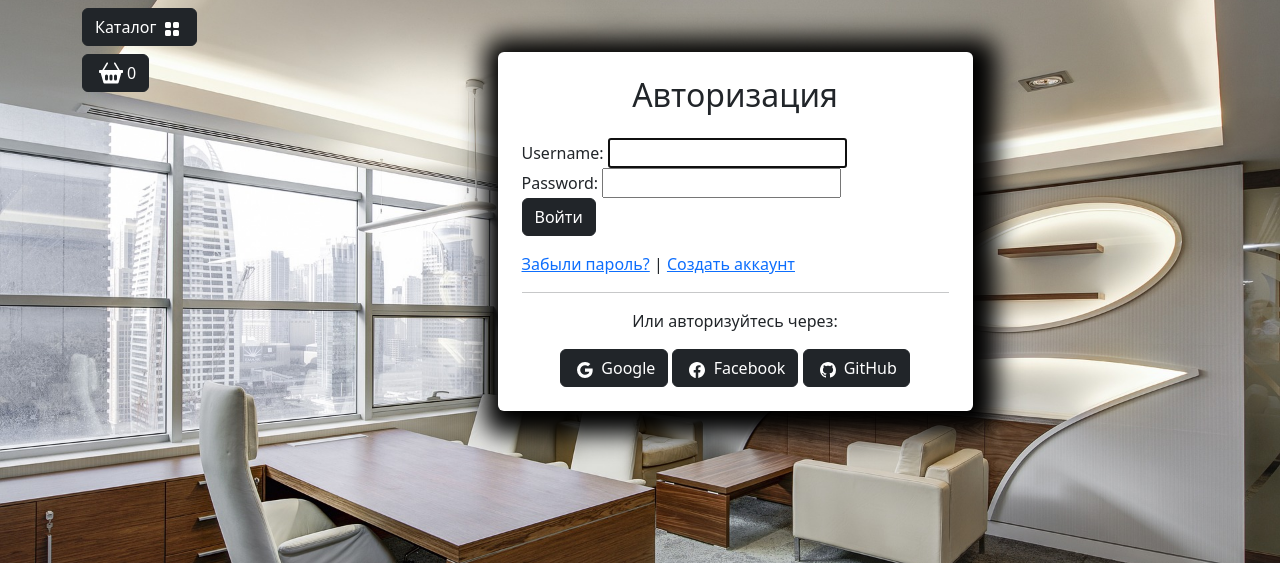
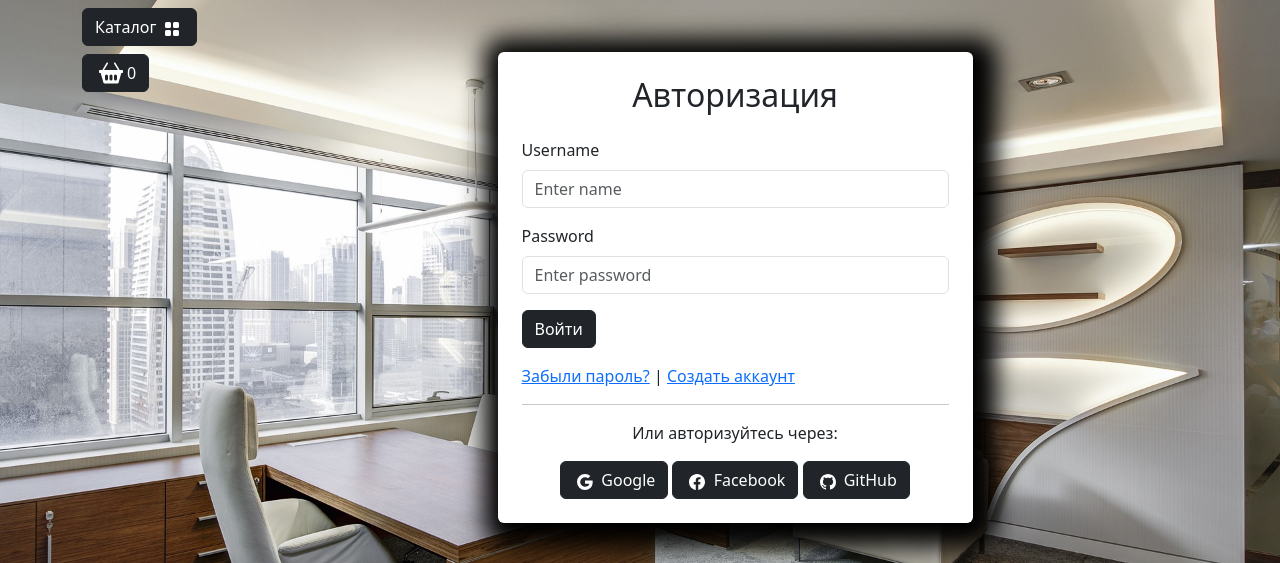
Before and after one commit to StefanCorporation/E-Furniture, a Django app: page /efurniture/users/login/ in a window 1280 px wide. Shown: the part 56-619 px from the top of the page. Run offline with Django 5.2, Linux system fonts and the light colour scheme; data comes from the database, SQL or seed files in the repository; some libraries are stand-ins or nearby versions.

Commit message:
Optinized forms in templates

```diff
--- a/src/users/forms.py
+++ b/src/users/forms.py
@@ -4,5 +4,9 @@ from django.contrib.auth.forms import AuthenticationForm
 from users.models import User
 
 class UserLoginForm(AuthenticationForm):
+    username = forms.CharField()
+    password = forms.CharField()
+
     class Meta:
         model = User
+        fields = ['username', 'password']
--- a/src/users/templates/users/login.html
+++ b/src/users/templates/users/login.html
@@ -10,7 +10,40 @@
                     <h2 class="text-center mb-4">Авторизация</h2>
                     <form action="{% url 'users:login' %}" method="post">
                         {% csrf_token %}
-                        {{ form }}
+
+                        <div class="mb-3">
+                            <label for="id_username" class="form-label">Username</label>
+                            <input
+                                type="text" class="form-control"
+                                    name="username" value="{% if form.username.value %}{{ form.username.value }}{% endif %}"
+                                        id="id_username" placeholder="Enter name" required>
+                        </div>
+                        <div class="mb-3">
+                            <label for="id_password" class="form-label">Password</label>
+                            <input type="password" class="form-control" name="password" id="id_password" placeholder="Enter password" required>
+                        </div>
+
+
+                        <!--v.2-->
+                        {% comment %} {% for item in form %}
+                            <div class="mb-3">
+                                <label for="username" class="form-label">{{ item.label }}</label>
+                                {{ item }}
+                            </div>
+                        {% endfor %} {% endcomment %}
+
+                        <!--v.3-->
+                        {% comment %} <div class="mb-3">
+                            <label for="{{ form.username.id_for_label }}" class="form-label">Имя пользователя</label>
+                            {{ form.username }}
+                        </diffv>
+                        <div class="mb-3">
+                            <label for="{{ form.password.id_for_label }}" class="form-label">Пароль</label>
+                            {{ form.password }}
+                        </div> {% endcomment %}
+
+
+                        <!--base-->
                         {% comment %} <div class="mb-3">
                             <label for="username" class="form-label">Имя пользователя</label>
                             <input type="text" class="form-control" id="username" placeholder="Введите ваше имя пользователя" required>
```
